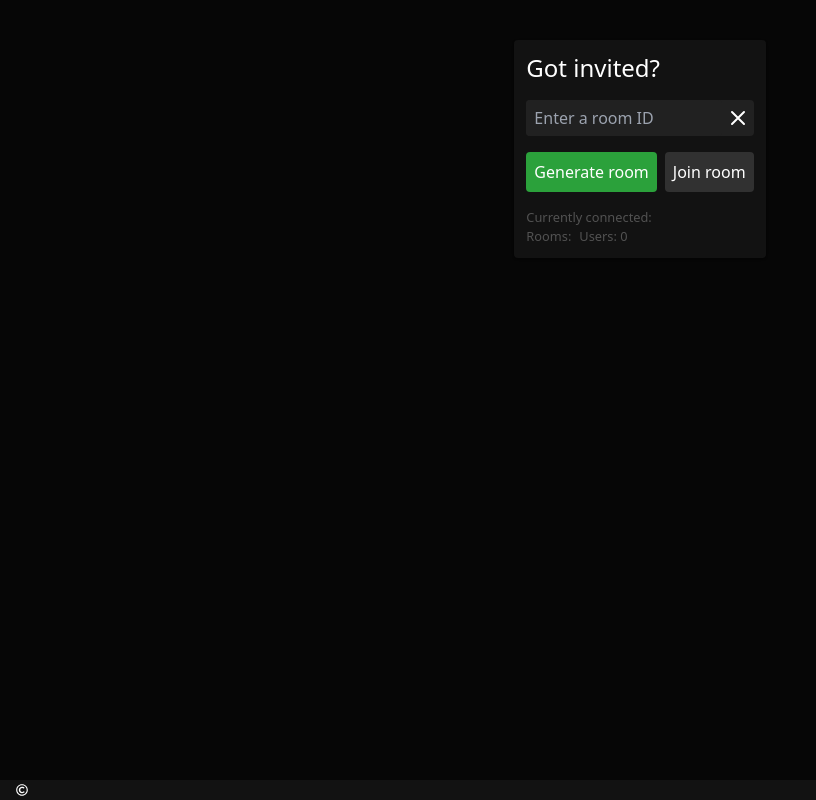
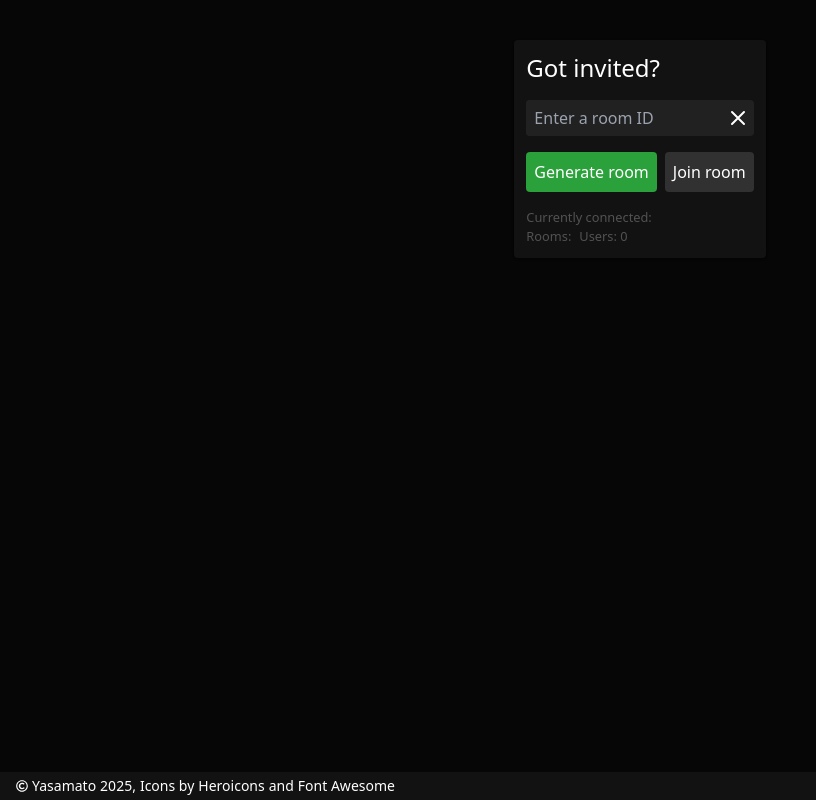
Before and after one commit to ickbal/web-social-app, a Next.js app: page / in a window 1280 px wide. Shown: the whole page, without its empty margins (0-816 px from the left). Built offline with nearby package versions, Linux system fonts and the light colour scheme; no server answers; the database is empty.

Commit message:
Update Footer.tsx

```diff
--- a/components/Footer.tsx
+++ b/components/Footer.tsx
@@ -14,6 +14,15 @@ const Footer: FC<Props> = ({ error }) => {
       <div className={"text-sm flex flex-col gap-1 sm:flex-row sm:items-center"}>
         <div className={"flex flex-row items-center"}>
           <IconCopyright sizeClassName={"h-3 w-3"}/>
+          <NewTabLink href={"https://github.com/Yasamato"}>Yasamato</NewTabLink>
+          2025,
+        </div>
+
+        <div>
+          Icons by
+          <NewTabLink href={"https://heroicons.com"}>Heroicons</NewTabLink>
+          and
+          <NewTabLink href={"https://fontawesome.com"}>Font Awesome</NewTabLink>
         </div>
       </div>
     </footer>
```
